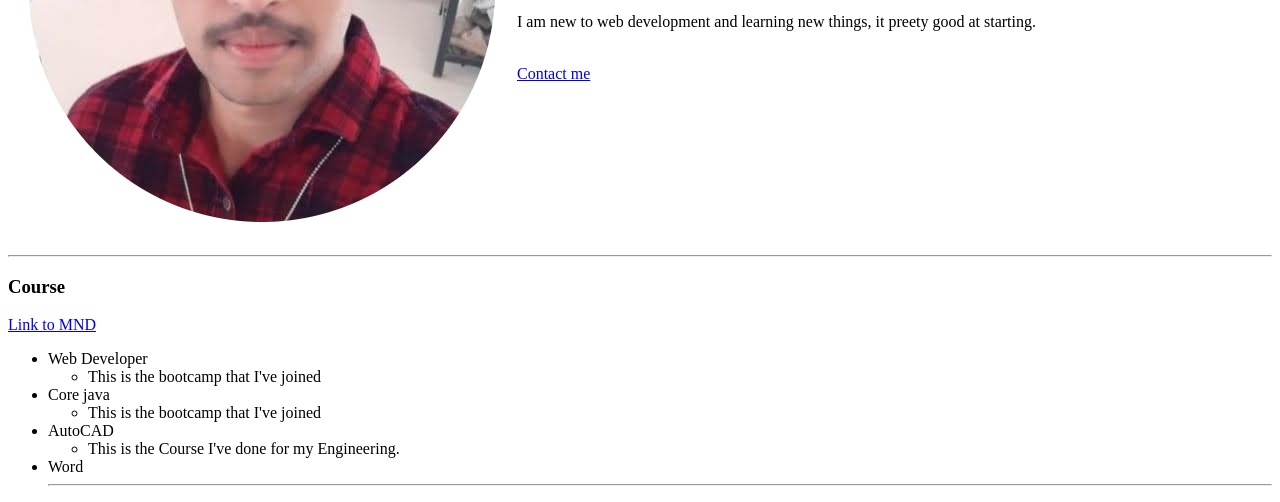
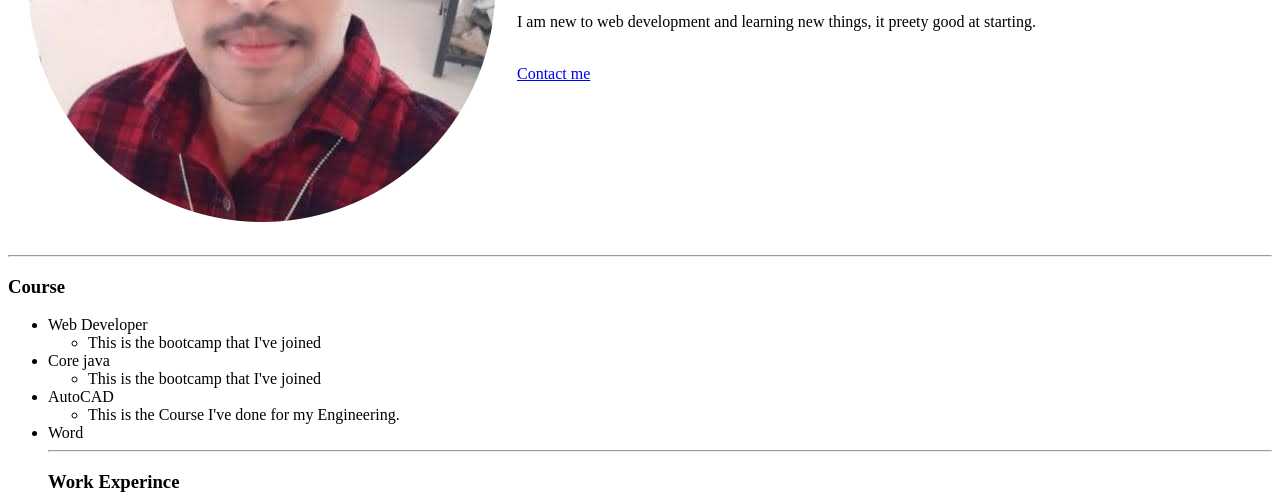
Before and after one commit to 98aj/Abhishek, a plain HTML site: page index.html in a window 1280 px wide. Shown: the part 273-775 px from the top of the page. Drawn offline with Linux system fonts and the light colour scheme.

Commit message:
Update index.html
wrong link

```diff
--- a/index.html
+++ b/index.html
@@ -19,7 +19,6 @@
     </table>
     <hr>
     <h3>Course</h3>
-    <a href="https://developer.mozilla.org/en-US/">Link to MND</a>
     <ul>
         <li>Web Developer</li>
             <ul type = "circle">
```
